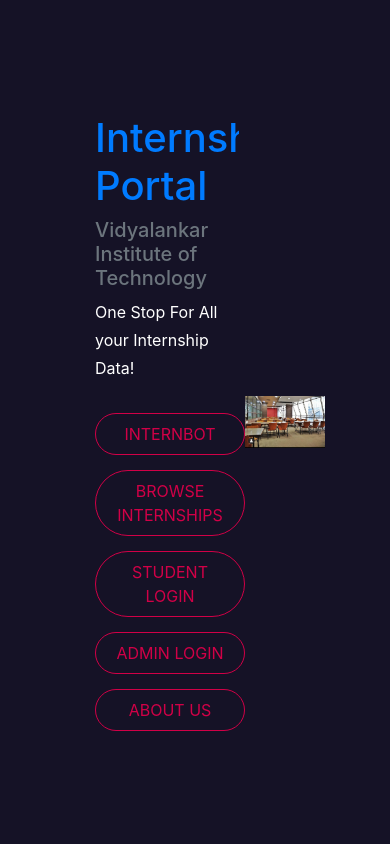
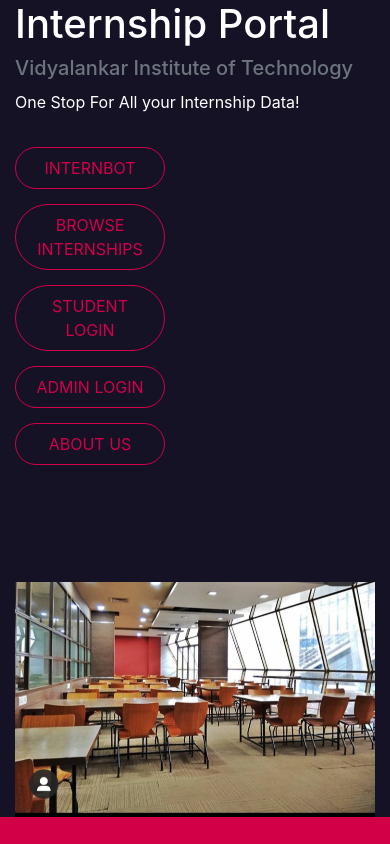
Before and after one commit to riya-ingale/InternshipPortalCloud, a Flask app: page / in a window 390 px wide. Run offline with Flask 2, Linux system fonts and the light colour scheme; some libraries are stand-ins or nearby versions.

Commit message:
Responsiveness Added

```diff
--- a/static/css/index.css
+++ b/static/css/index.css
@@ -10,15 +10,9 @@
     --contrast-color: #d10047;
   }
   .overlay {
-    position: absolute;
-    top: 0;
-    left: 0;
-    right: 0;
-    bottom: 0;
-    height: 100%;
-    z-index: -10;
     background-color: var(--contrast-color);
   }
+
 
   .container {
     display: flex;
@@ -26,18 +20,17 @@
     justify-content: space-around;
     align-items: center;
     color: #fff;
-    animation: expand .8s ease forwards;
     background-color: var(--secondary-color);
     position: relative;
     font-family: -apple-system, BlinkMacSystemFont, 'Segoe UI', Roboto, Oxygen, Ubuntu, Cantarell, 'Open Sans', 'Helvetica Neue', sans-serif;
-    transition: all .8s ease;
+
   }
 
-  .container_content {
+  /* .container_content {
    width: 50%;
-  }
+  } */
 
-  .container_content_inner {
+  /* .container_content_inner {
     width: 80%;
     margin-left: 80px;
   }
@@ -46,11 +39,10 @@
     margin: 50px;
     width: 50%;
     overflow: hidden;
-  }
+  }    */
 
   .container_img {
     width: 100%;
-    animation: slideIn 1.5s ease-in-out forwards;
   }
 
   .par {
@@ -60,8 +52,6 @@
 
   p{
     line-height: 28px;
-    transform: translateY(300px);
-    animation: slideUp .8s ease-in-out forwards .8s;
   }
 
   .btns {
@@ -82,8 +72,6 @@
     position: relative;
     margin-top: 15px;
     outline: none;
-    transform: translateY(50px);
-    animation: slideUp .8s ease-in-out  forwards 1s;
     width: 150px;
   }
 
@@ -96,35 +84,60 @@
       font-size: 40px;
       color: var(--contrast-color);
       margin-bottom: 20px;
-      transform: translateY(100px);
-      animation: slideUp .8s ease forwards .5s;
   }
 
-  @keyframes slideIn {
-    0% {
-      transform: translateX(500px) scale(.2);
+
+
+  /* End Background */
+
+  /* Responsiveness */
+ /* // Small devices (landscape phones, 576px and up) */
+
+
+ @media (max-width: 576px) {
+  .container_outer_img {
+    padding-top: 30%;
+    width: 100%;
   }
-    100% {
-      transform: translateX(0px) scale(1);
+  .container {
+    display: flex;
+    height:fit-content;
+    justify-content: space-around;
+    align-items: center;
+    color: #fff;
+    background-color: var(--secondary-color);
+    position: relative;
+    font-family: -apple-system, BlinkMacSystemFont, 'Segoe UI', Roboto, Oxygen, Ubuntu, Cantarell, 'Open Sans', 'Helvetica Neue', sans-serif;
+
+  }
+  .btns{
+    justify-content: center;
   }
  }
+ /* // Medium devices (tablets, 768px and up) */
+ @media (min-width: 576px) and (max-width: 768px)
+ {
+  .container_outer_img {
+    padding-top: 30%;
+    width: 100%;
+  }
+  .container {
+    display: flex;
+    height:fit-content;
+    justify-content: space-around;
+    align-items: center;
+    color: #fff;
+    background-color: var(--secondary-color);
+    position: relative;
+    font-family: -apple-system, BlinkMacSystemFont, 'Segoe UI', Roboto, Oxygen, Ubuntu, Cantarell, 'Open Sans', 'Helvetica Neue', sans-serif;
 
-  @keyframes slideUp {
-    0% {
-      transform: translateY(300px);
   }
-    100% {
-      transform: translateY(0px);
-    }
+  .btns{
+    justify-content: center;
   }
 
-  @keyframes expand {
-    0% {
-      transform: translateX(1400px);
  }
-    100% {
-      transform: translateX(0px);
+ @media (min-width: 1024px) and (max-width: 4000px)
+ {
+
  }
-  }
-
-  /* End Background */
--- a/templates/aboutus.html
+++ b/templates/aboutus.html
@@ -17,8 +17,8 @@
     />
     <title>About Us</title>
   </head>
-  <body style="background-color: #ffe4e1;">
-    <nav class="navbar navbar-expand-lg navbar-red navbar-dark">
+  <body style="background-color: #ffe4e1;width: 100vw;">
+    <nav class="navbar navbar-expand-lg navbar-red navbar-dark" style="width: 100vw;">
       <div class="wrap"></div>
       <div class="container-fluid all-show">
         <a class="navbar-brand" href="/" style="color: #C1C8E4">
@@ -107,7 +107,7 @@
     <br><br>
 
 
-  <div class="row">
+  <div class="row" style="width: 100vw;margin: 0%;">
 
       <div class="section_our_solution col-lg-6">
         <div class="solution_cards_box sol_card_top_3">
--- a/templates/chat.html
+++ b/templates/chat.html
@@ -94,8 +94,8 @@
     <iframe
       src="https://webchat.botframework.com/embed/internship?s=Jat3UDJgJYU.Sp59UWpid3-IDQDI3nVpgVUJmoX1VNoctJIv3KkJxcc"
       style="
-        min-width: 400px;
-        width: 100%;
+        min-width: 200px;
+        width: 100vw;
         height: auto;
         min-height: 500px;
         background-color: #ffe4e1;
--- a/templates/index.html
+++ b/templates/index.html
@@ -15,12 +15,13 @@
     />
     <title>Internship Portal</title>
   </head>
-  <body>
-    <div class="container">
-      <div class="container_content">
+  <body style="background-color: #d10047;">
+    <div class="container" >
+      <div class="row" style="display: flex;justify-content: space-around;align-items: center;">
+      <div class="container_content col-md-6 ">
         <div class="container_content_inner">
           <div class="title">
-            <a href="/map"><h1>Internship Portal</h1></a>
+            <a href="/map" style="text-decoration: none;color: white;"><h1>Internship Portal</h1></a>
             <h5 class="text-muted">Vidyalankar Institute of Technology</h5>
           </div>
           <div class="par">
@@ -66,15 +67,15 @@
           </form>
         </div>
       </div>
-      <div class="container_outer_img">
+      <div class="container_outer_img col-md-6">
         <div class="img-inner">
           <a href="/map"
-            ><img src="../static/img/Library.jpg" alt="" class="container_img"
+            ><img src="../static/img/Library.jpg" alt="" class="container_img "
           /></a>
         </div>
       </div>
+      </div>
     </div>
-    <div class="overlay"></div>
 
     <script
       src="https://code.jquery.com/jquery-3.2.1.slim.min.js"
```
Lines whose indentation alone changed are shown as unchanged.
